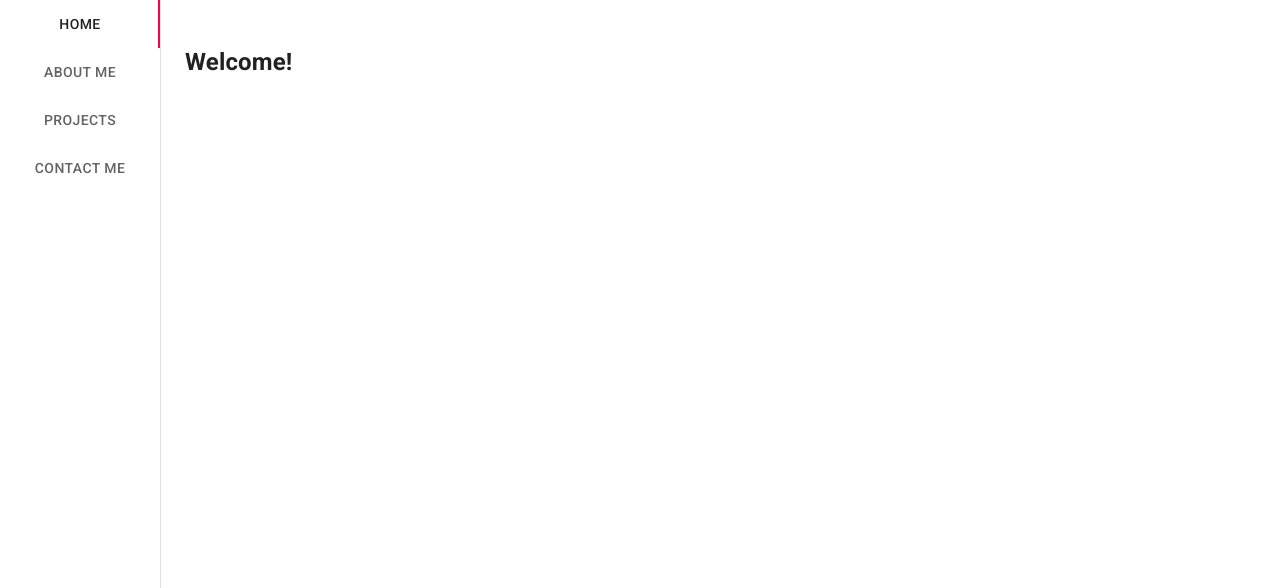
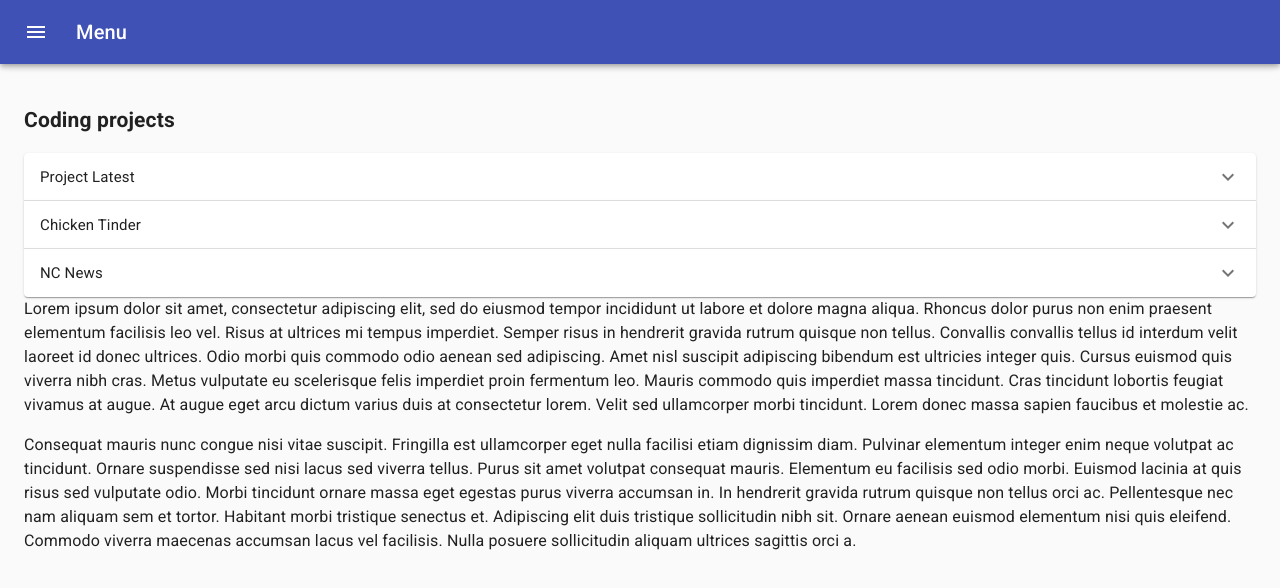
Before and after one commit to BitterBlue22/porftfolio-site, a React (Create React App) app in the folder portfolio-site/: page /projects in a window 1280 px wide. Shown: the top 588 px of the page. Built offline with nearby package versions, Linux system fonts and the light colour scheme.

Commit message:
updates navigation system

```diff
--- a/portfolio-site/src/App.css
+++ b/portfolio-site/src/App.css
@@ -1,3 +1,6 @@
 body {
   margin: 0;
 }
+.link {
+  text-decoration: none;
+}
--- a/portfolio-site/src/App.js
+++ b/portfolio-site/src/App.js
@@ -1,13 +1,14 @@
 import React from "react";
 import CssBaseline from "@material-ui/core/CssBaseline";
 import "./App.css";
-import VerticalTabs from "./components/re-useable/NavBar";
+
+import PersistentDrawerLeft from "./components/re-useable/Navigation";
 
 function App() {
   return (
     <>
       <CssBaseline />
-      <VerticalTabs />
+      <PersistentDrawerLeft />
     </>
   );
 }
--- a/portfolio-site/src/components/re-useable/Form.jsx
+++ b/portfolio-site/src/components/re-useable/Form.jsx
@@ -35,6 +35,7 @@ export default function FormPropsTextFields() {
       <TextField
         id="outlined-message"
         label="Message"
+        type="text"
         helperText="How can I help?"
         variant="outlined"
       />
--- /dev/null
+++ b/portfolio-site/src/components/re-useable/Navigation.jsx
@@ -0,0 +1,236 @@
+import React from "react";
+import clsx from "clsx";
+import { makeStyles, useTheme } from "@material-ui/core/styles";
+import Drawer from "@material-ui/core/Drawer";
+import CssBaseline from "@material-ui/core/CssBaseline";
+import AppBar from "@material-ui/core/AppBar";
+import Toolbar from "@material-ui/core/Toolbar";
+import List from "@material-ui/core/List";
+import Typography from "@material-ui/core/Typography";
+import Divider from "@material-ui/core/Divider";
+import IconButton from "@material-ui/core/IconButton";
+import MenuIcon from "@material-ui/icons/Menu";
+import HomeIcon from "@material-ui/icons/Home";
+import InfoIcon from "@material-ui/icons/Info";
+import AppsIcon from "@material-ui/icons/Apps";
+import ContactSupportIcon from "@material-ui/icons/ContactSupport";
+import ChevronLeftIcon from "@material-ui/icons/ChevronLeft";
+import ChevronRightIcon from "@material-ui/icons/ChevronRight";
+import ListItem from "@material-ui/core/ListItem";
+import ListItemIcon from "@material-ui/core/ListItemIcon";
+import ListItemText from "@material-ui/core/ListItemText";
+import InboxIcon from "@material-ui/icons/MoveToInbox";
+import MailIcon from "@material-ui/icons/Mail";
+import { Router, Link } from "@reach/router";
+import Home from "../Home";
+import AboutMe from "../AboutMe";
+import Projects from "../Projects";
+import ContactMe from "../ContactMe";
+
+const drawerWidth = 240;
+
+const useStyles = makeStyles((theme) => ({
+  root: {
+    display: "flex",
+  },
+  appBar: {
+    transition: theme.transitions.create(["margin", "width"], {
+      easing: theme.transitions.easing.sharp,
+      duration: theme.transitions.duration.leavingScreen,
+    }),
+  },
+  appBarShift: {
+    width: `calc(100% - ${drawerWidth}px)`,
+    marginLeft: drawerWidth,
+    transition: theme.transitions.create(["margin", "width"], {
+      easing: theme.transitions.easing.easeOut,
+      duration: theme.transitions.duration.enteringScreen,
+    }),
+  },
+  menuButton: {
+    marginRight: theme.spacing(2),
+  },
+  hide: {
+    display: "none",
+  },
+  drawer: {
+    width: drawerWidth,
+    flexShrink: 0,
+  },
+  drawerPaper: {
+    width: drawerWidth,
+  },
+  drawerHeader: {
+    display: "flex",
+    alignItems: "center",
+    padding: theme.spacing(0, 1),
+    // necessary for content to be below app bar
+    ...theme.mixins.toolbar,
+    justifyContent: "flex-end",
+  },
+  content: {
+    flexGrow: 1,
+    padding: theme.spacing(3),
+    transition: theme.transitions.create("margin", {
+      easing: theme.transitions.easing.sharp,
+      duration: theme.transitions.duration.leavingScreen,
+    }),
+    marginLeft: -drawerWidth,
+  },
+  contentShift: {
+    transition: theme.transitions.create("margin", {
+      easing: theme.transitions.easing.easeOut,
+      duration: theme.transitions.duration.enteringScreen,
+    }),
+    marginLeft: 0,
+  },
+}));
+
+export default function PersistentDrawerLeft() {
+  const classes = useStyles();
+  const theme = useTheme();
+  const [open, setOpen] = React.useState(false);
+
+  const handleDrawerOpen = () => {
+    setOpen(true);
+  };
+
+  const handleDrawerClose = () => {
+    setOpen(false);
+  };
+
+  return (
+    <div className={classes.root}>
+      <CssBaseline />
+      <AppBar
+        position="fixed"
+        className={clsx(classes.appBar, {
+          [classes.appBarShift]: open,
+        })}
+      >
+        <Toolbar>
+          <IconButton
+            color="inherit"
+            aria-label="open drawer"
+            onClick={handleDrawerOpen}
+            edge="start"
+            className={clsx(classes.menuButton, open && classes.hide)}
+          >
+            <MenuIcon />
+          </IconButton>
+          <Typography variant="h6" noWrap>
+            Menu
+          </Typography>
+        </Toolbar>
+      </AppBar>
+      <Drawer
+        className={classes.drawer}
+        variant="persistent"
+        anchor="left"
+        open={open}
+        classes={{
+          paper: classes.drawerPaper,
+        }}
+      >
+        <div className={classes.drawerHeader}>
+          <IconButton onClick={handleDrawerClose}>
+            {theme.direction === "ltr" ? (
+              <ChevronLeftIcon />
+            ) : (
+              <ChevronRightIcon />
+            )}
+          </IconButton>
+        </div>
+        <Divider />
+        <List>
+          <Link to="Home" className="link">
+            <ListItem button key="Home">
+              <ListItemIcon>
+                <HomeIcon />
+              </ListItemIcon>
+              <ListItemText primary="Home" />
+            </ListItem>
+          </Link>
+          <Link to="projects" className="link">
+            <ListItem button key="projects">
+              <ListItemIcon>
+                <AppsIcon />
+              </ListItemIcon>
+              <ListItemText primary="Projects" />
+            </ListItem>
+          </Link>
+          <Link to="about-me" className="link">
+            <ListItem button key="about-me">
+              <ListItemIcon>
+                <InfoIcon />
+              </ListItemIcon>
+              <ListItemText primary="About Me" />
+            </ListItem>
+          </Link>
+          <Link to="contact-me" className="link">
+            <ListItem button key="contact-me">
+              <ListItemIcon>
+                <ContactSupportIcon />
+              </ListItemIcon>
+              <ListItemText primary="Contact Me" />
+            </ListItem>
+          </Link>
+        </List>
+        <Divider />
+        <List>
+          {["Blog", "Art", "Social Media"].map((text, index) => (
+            <ListItem button key={text}>
+              <ListItemIcon>
+                {index % 2 === 0 ? <InboxIcon /> : <MailIcon />}
+              </ListItemIcon>
+              <ListItemText primary={text} />
+            </ListItem>
+          ))}
+        </List>
+      </Drawer>
+      <main
+        className={clsx(classes.content, {
+          [classes.contentShift]: open,
+        })}
+      >
+        <div className={classes.drawerHeader} />
+        <Router>
+          <Home path="/" />
+          <Home path="/Home" />
+          <Projects path="/projects" />
+          <AboutMe path="/about-me" />
+          <ContactMe path="/contact-me" />
+        </Router>
+        <Typography paragraph>
+          Lorem ipsum dolor sit amet, consectetur adipiscing elit, sed do
+          eiusmod tempor incididunt ut labore et dolore magna aliqua. Rhoncus
+          dolor purus non enim praesent elementum facilisis leo vel. Risus at
+          ultrices mi tempus imperdiet. Semper risus in hendrerit gravida rutrum
+          quisque non tellus. Convallis convallis tellus id interdum velit
+          laoreet id donec ultrices. Odio morbi quis commodo odio aenean sed
+          adipiscing. Amet nisl suscipit adipiscing bibendum est ultricies
+          integer quis. Cursus euismod quis viverra nibh cras. Metus vulputate
+          eu scelerisque felis imperdiet proin fermentum leo. Mauris commodo
+          quis imperdiet massa tincidunt. Cras tincidunt lobortis feugiat
+          vivamus at augue. At augue eget arcu dictum varius duis at consectetur
+          lorem. Velit sed ullamcorper morbi tincidunt. Lorem donec massa sapien
+          faucibus et molestie ac.
+        </Typography>
+        <Typography paragraph>
+          Consequat mauris nunc congue nisi vitae suscipit. Fringilla est
+          ullamcorper eget nulla facilisi etiam dignissim diam. Pulvinar
+          elementum integer enim neque volutpat ac tincidunt. Ornare suspendisse
+          sed nisi lacus sed viverra tellus. Purus sit amet volutpat consequat
+          mauris. Elementum eu facilisis sed odio morbi. Euismod lacinia at quis
+          risus sed vulputate odio. Morbi tincidunt ornare massa eget egestas
+          purus viverra accumsan in. In hendrerit gravida rutrum quisque non
+          tellus orci ac. Pellentesque nec nam aliquam sem et tortor. Habitant
+          morbi tristique senectus et. Adipiscing elit duis tristique
+          sollicitudin nibh sit. Ornare aenean euismod elementum nisi quis
+          eleifend. Commodo viverra maecenas accumsan lacus vel facilisis. Nulla
+          posuere sollicitudin aliquam ultrices sagittis orci a.
+        </Typography>
+      </main>
+    </div>
+  );
+}
```
